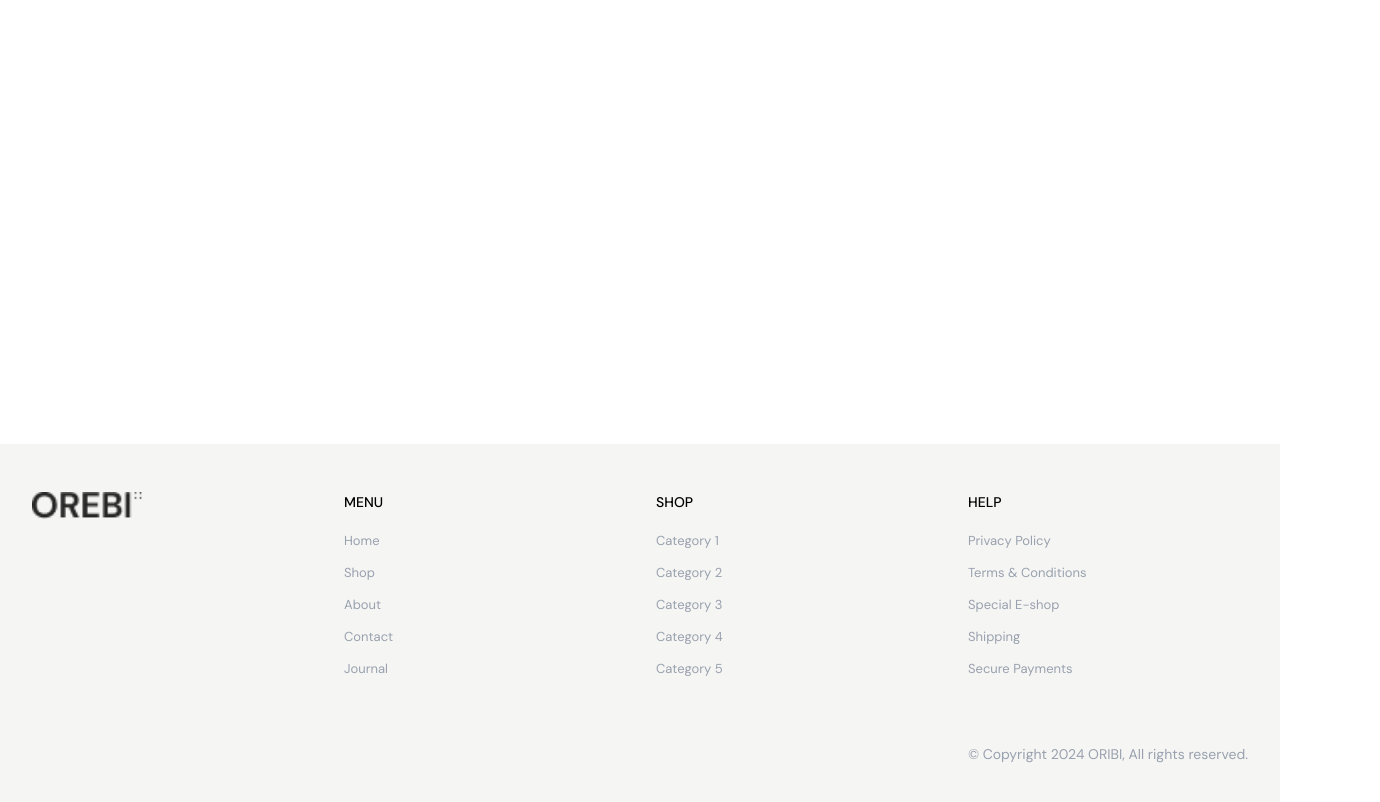
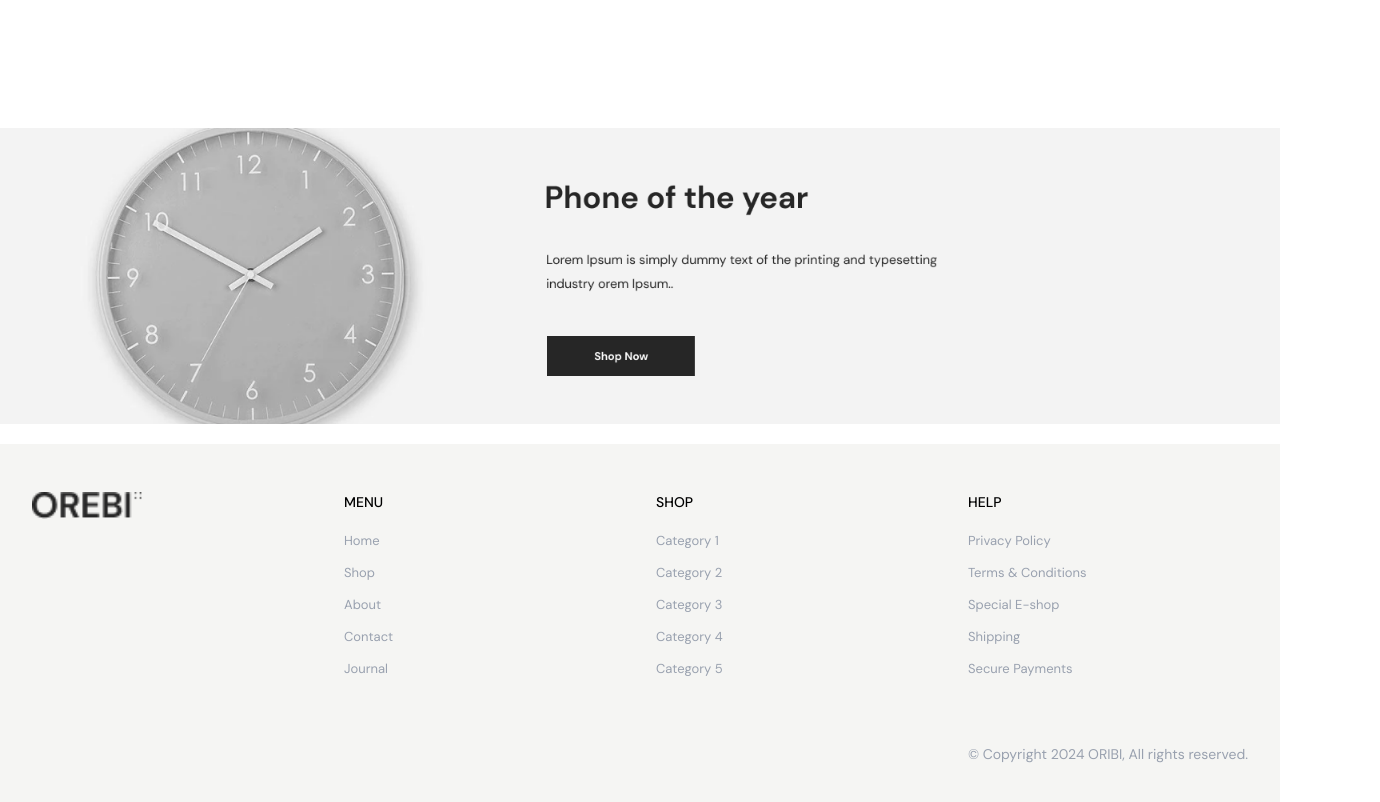
Before and after one commit to hubertDgomes/Oribi, a React (Vite) app: page / in a window 1280 px wide. Shown: the part 2420-3222 px from the top of the page, 1380 px wide, since content can reach past the window. Built offline with nearby package versions, Linux system fonts and the light colour scheme.

Commit message:
fix: remove unnecessary animation class from Images component in ArivalPart for cleaner layout

```diff
--- a/src/assets/components/layouts/ArivalPart.jsx
+++ b/src/assets/components/layouts/ArivalPart.jsx
@@ -150,7 +150,7 @@ const ArivalPart = () => {
 
         </Flex>
 
-        <Images className={"mt-[200px] w-[400px] lg:w-full m-auto cursor-pointer autoAnim2"} src={add2}/>
+        <Images className={"mt-[200px] w-[400px] lg:w-full m-auto cursor-pointer"} src={add2}/>
 
 
       </Container>
```
